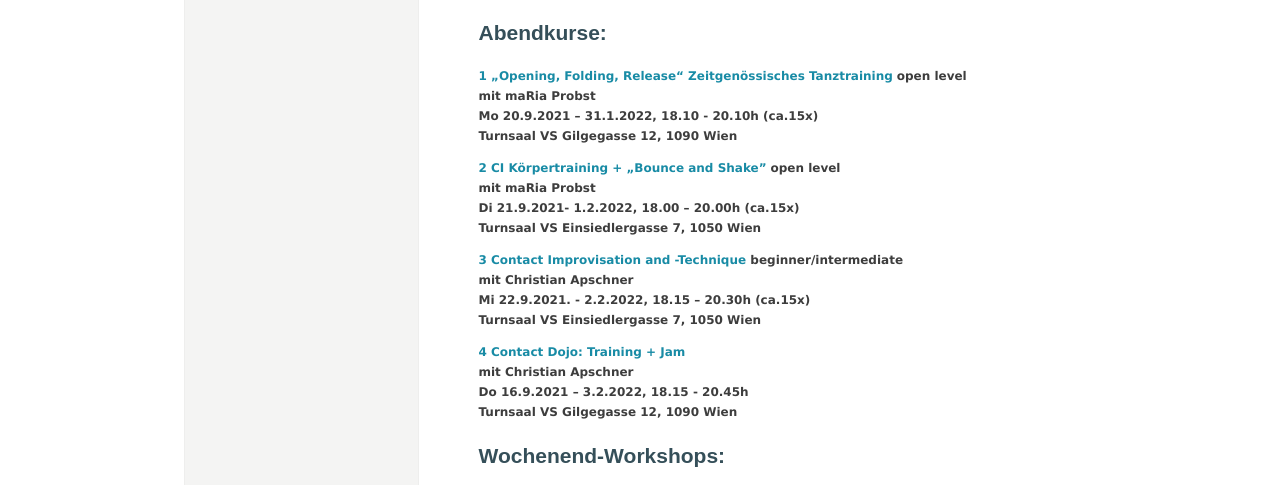
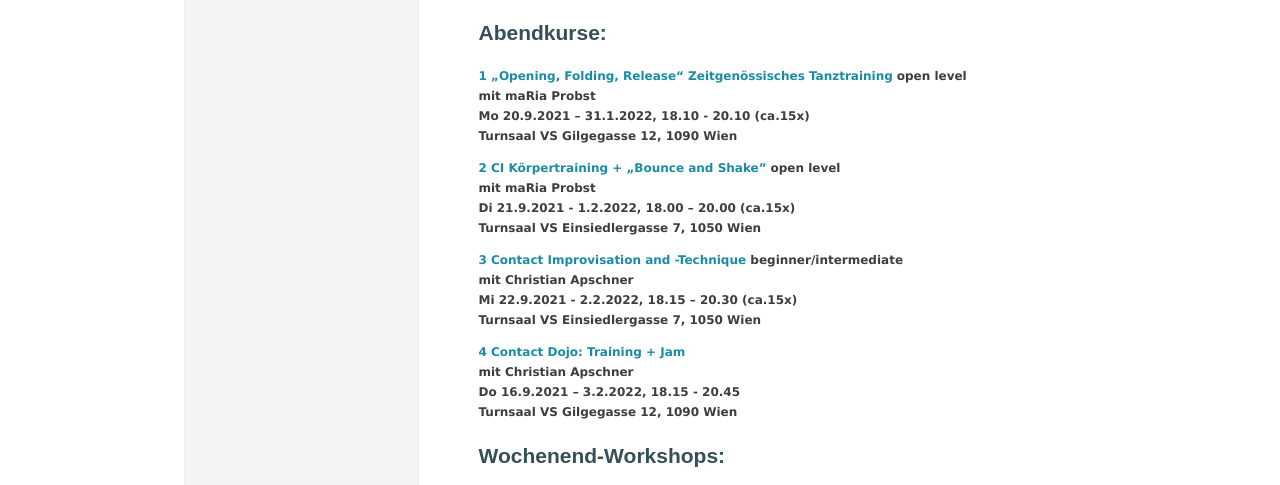
Before and after one commit to manulari/rollingpointat, a Jekyll site: the page built from _all_pages/index.md, in a window 1280 px wide. Shown: the part 954-1439 px from the top of the page. Built offline with Jekyll 4.4.1, drawn with Linux system fonts in a browser that asks for light colours.

Commit message:
Update page “index”

```diff
--- a/_all_pages/index.md
+++ b/_all_pages/index.md
@@ -22,22 +22,22 @@ Fotocredit: Johannes Stolba
 
 **[1 „Opening, Folding, Release“ Zeitgenössisches Tanztraining](/kurse#mo)** **open level**\
 **mit maRia Probst**  \
-**Mo 20.9.2021 – 31.1.2022, 18.10 - 20.10h (ca.15x)**\
+**Mo 20.9.2021 – 31.1.2022, 18.10 - 20.10 (ca.15x)**\
 **Turnsaal VS Gilgegasse 12, 1090 Wien**
 
 **[2 CI Körpertraining + „Bounce and Shake"](/kurse#di)**  **open level**\
 **mit maRia Probst**\
-**Di 21.9.2021- 1.2.2022, 18.00 – 20.00h (ca.15x)**\
+**Di 21.9.2021 - 1.2.2022, 18.00 – 20.00 (ca.15x)**\
 **Turnsaal VS Einsiedlergasse 7, 1050 Wien**
 
 **[3 Contact Improvisation and -Technique](/kurse#mi) beginner/intermediate\
 mit Christian Apschner\
-Mi 22.9.2021. - 2.2.2022, 18.15 – 20.30h (ca.15x)\
+Mi 22.9.2021 - 2.2.2022, 18.15 – 20.30 (ca.15x)\
 Turnsaal VS Einsiedlergasse 7, 1050 Wien**
 
 **[4 Contact Dojo: Training + Jam](/dojo)**\
 **mit Christian Apschner**\
-**Do 16.9.2021 – 3.2.2022, 18.15 - 20.45h**\
+**Do 16.9.2021 – 3.2.2022, 18.15 - 20.45**\
 **Turnsaal VS Gilgegasse 12, 1090 Wien**
 
 ### **Wochenend-Workshops:**
```
